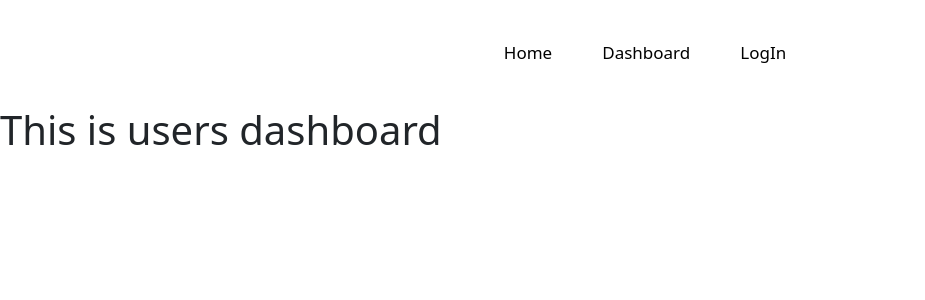
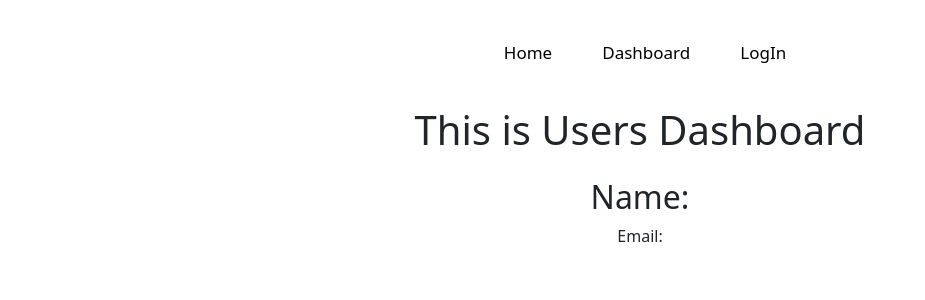
Before and after one commit to shakerscode/forum-with-firebase, a React (Create React App) app: page /dashboard in a window 1280 px wide. Shown: the top 300 px of the page, without its empty margins (0-925 px from the left). Built offline with nearby package versions, Linux system fonts and the light colour scheme; no server answers.

Commit message:
email verification finished

```diff
--- a/src/component/Dashbord/Dashbord.js
+++ b/src/component/Dashbord/Dashbord.js
@@ -1,9 +1,29 @@
-import React from 'react';
+import { onAuthStateChanged } from 'firebase/auth';
+import React, { useEffect, useState } from 'react';
+import auth from '../../firebase.init';
 
 const Dashbord = () => {
+    const [user, setUser] = useState({})
+    console.log(user)
+
+    useEffect(() => {
+        onAuthStateChanged(auth, (user) => {
+            if (user) {
+                setUser(user)
+
+            } else {
+                setUser('')
+            }
+        });
+    }, [])
     return (
         <div>
-            <h1>This is users dashboard</h1>
+            <h1 className='text-center mb-4'>This is Users Dashboard</h1>
+            <div className='w-50 mx-auto text-center'>
+                <h2>Name: {user.displayName}</h2>
+                <p>Email: {user.email}</p>
+                <img src={user.photoURL} alt="" />
+            </div>
         </div>
     );
 };
--- a/src/component/Register/Register.js
+++ b/src/component/Register/Register.js
@@ -1,6 +1,7 @@
-import { createUserWithEmailAndPassword } from 'firebase/auth';
+import { createUserWithEmailAndPassword, sendEmailVerification } from 'firebase/auth';
 import React, { useState } from 'react';
 import { Form } from 'react-bootstrap';
+import toast from 'react-hot-toast';
 import { useNavigate } from 'react-router-dom';
 import auth from '../../firebase.init';
 import './Register.css'
@@ -10,28 +11,37 @@ const Register = ({ btn }) => {
 
     const [user, setUser] = useState('')
 
-    const [email, setEmail] = useState({value: '', error: ''});
+    const [name, setName] = useState('');
+
+    const [email, setEmail] = useState({ value: '', error: '' });
 
 
-    const [password, setPassword] = useState({value: '', error: ''});
-    const [confirmPassword, setConfirmPassword] = useState({value: '', error: ''});
-    console.log(confirmPassword)
+    const [password, setPassword] = useState({ value: '', error: '' });
+    const [confirmPassword, setConfirmPassword] = useState({ value: '', error: '' });
+
 
     const handleSubmit = (event) => {
         event.preventDefault();
-        if(email.value === ''){
-            setEmail({value: '', error: 'Email is required'})
+        if (email.value === '') {
+            setEmail({ value: '', error: 'Email is required' })
         }
-        if(password.value === ''){
-            setPassword({value: '', error: 'Password is required'})
+        if (password.value === '') {
+            setPassword({ value: '', error: 'Password is required' })
         }
 
 
-        if(email.value && password.value && confirmPassword.value === password.value){
-        createUserWithEmailAndPassword(auth, email.value, password.value)
+        if (email.value && password.value && confirmPassword.value === password.value) {
+            createUserWithEmailAndPassword(auth, email.value, password.value, name)
+
                 .then((userCredential) => {
                     const user = userCredential.user;
                     // setUser(user)
+
+                    sendEmailVerification(auth.currentUser)
+                        .then(() => {
+                            // Email verification sent!
+                            toast.success('Email verification sent!')
+                        });
                         navigate('/dashboard')
 
                 })
@@ -41,39 +51,43 @@ const Register = ({ btn }) => {
                 });
         }
 
+
+
+
     }
 
     const getUserName = (event) => {
         const name = event.target.value;
+        setName(name)
 
     }
 
     const getUserEmail = (event) => {
         const email = event.target.value;
-        if(/^\w+([\.-]?\w+)*@\w+([\.-]?\w+)*(\.\w{2,3})+$/.test(email)){
+        if (/^\w+([\.-]?\w+)*@\w+([\.-]?\w+)*(\.\w{2,3})+$/.test(email)) {
 
-            setEmail({value: email, error: ''})
-        } else{
-            setEmail({value: '', error: 'Please enter a valid email'})
+            setEmail({ value: email, error: '' })
+        } else {
+            setEmail({ value: '', error: 'Please enter a valid email' })
         }
     }
 
     const getUserPassword = (event) => {
         const password = event.target.value;
-        if( /^(?=.*[a-z])(?=.*[A-Z])(?=.*\d)[a-zA-Z\d]{6,}$/.test(password) ){
-            setPassword({value: password, error: ''})
+        if (/^(?=.*[a-z])(?=.*[A-Z])(?=.*\d)[a-zA-Z\d]{6,}$/.test(password)) {
+            setPassword({ value: password, error: '' })
 
-        }else{
-            setPassword({value: '', error: 'Minimum eight characters, at least one uppercase, one lowercase letter and one number'})
+        } else {
+            setPassword({ value: '', error: 'Minimum eight characters, at least one uppercase, one lowercase letter and one number' })
         }
     }
     const getConfirmedPassword = (event) => {
         const confirmPass = event.target.value;
-        if(password.value === confirmPass){
-            setConfirmPassword({value: confirmPass, error: ''});
-        }else{
+        if (password.value === confirmPass) {
+            setConfirmPassword({ value: confirmPass, error: '' });
+        } else {
 
-            setConfirmPassword({value: '', error: 'Password dont match'});
+            setConfirmPassword({ value: '', error: 'Password dont match' });
         }
     }
     return (
```
Lines whose indentation alone changed are shown as unchanged.
